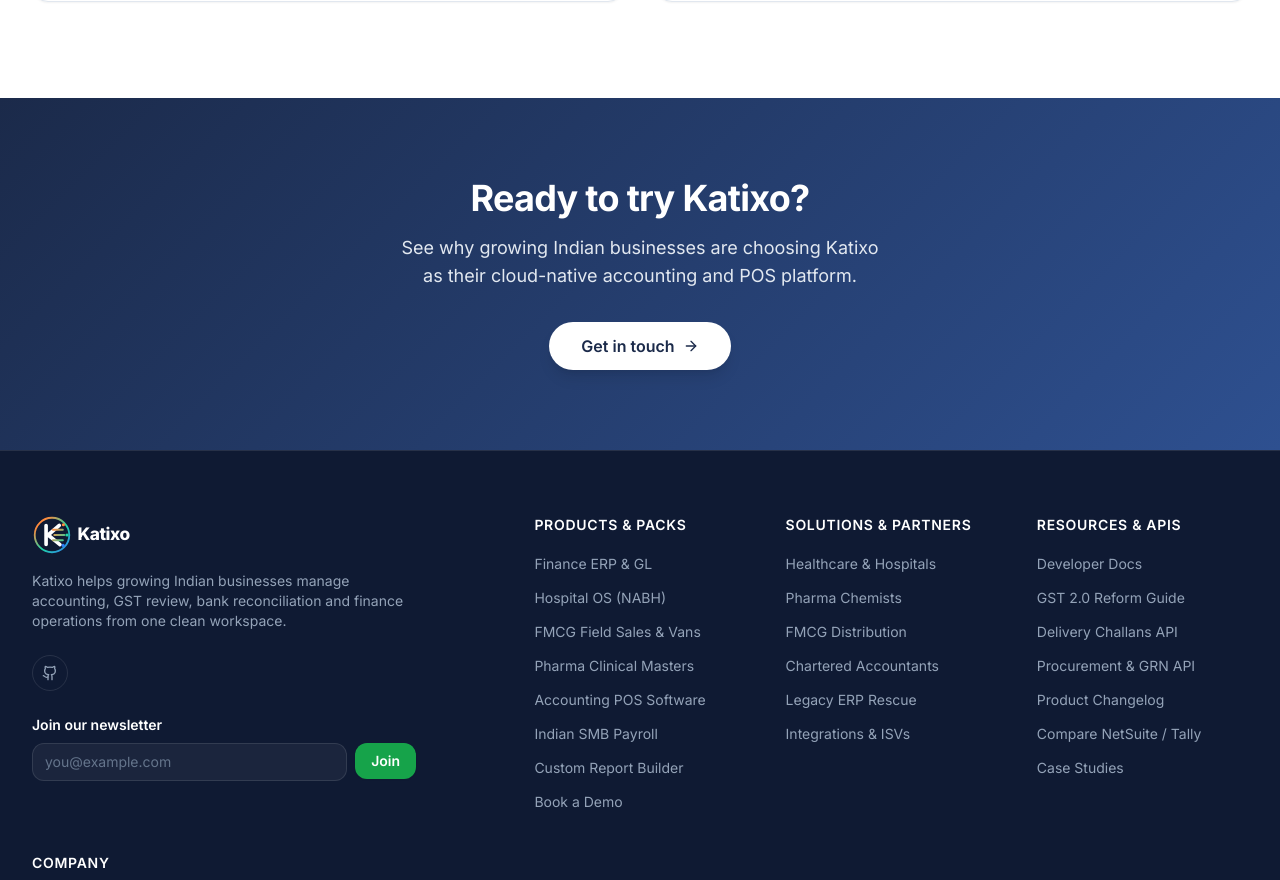
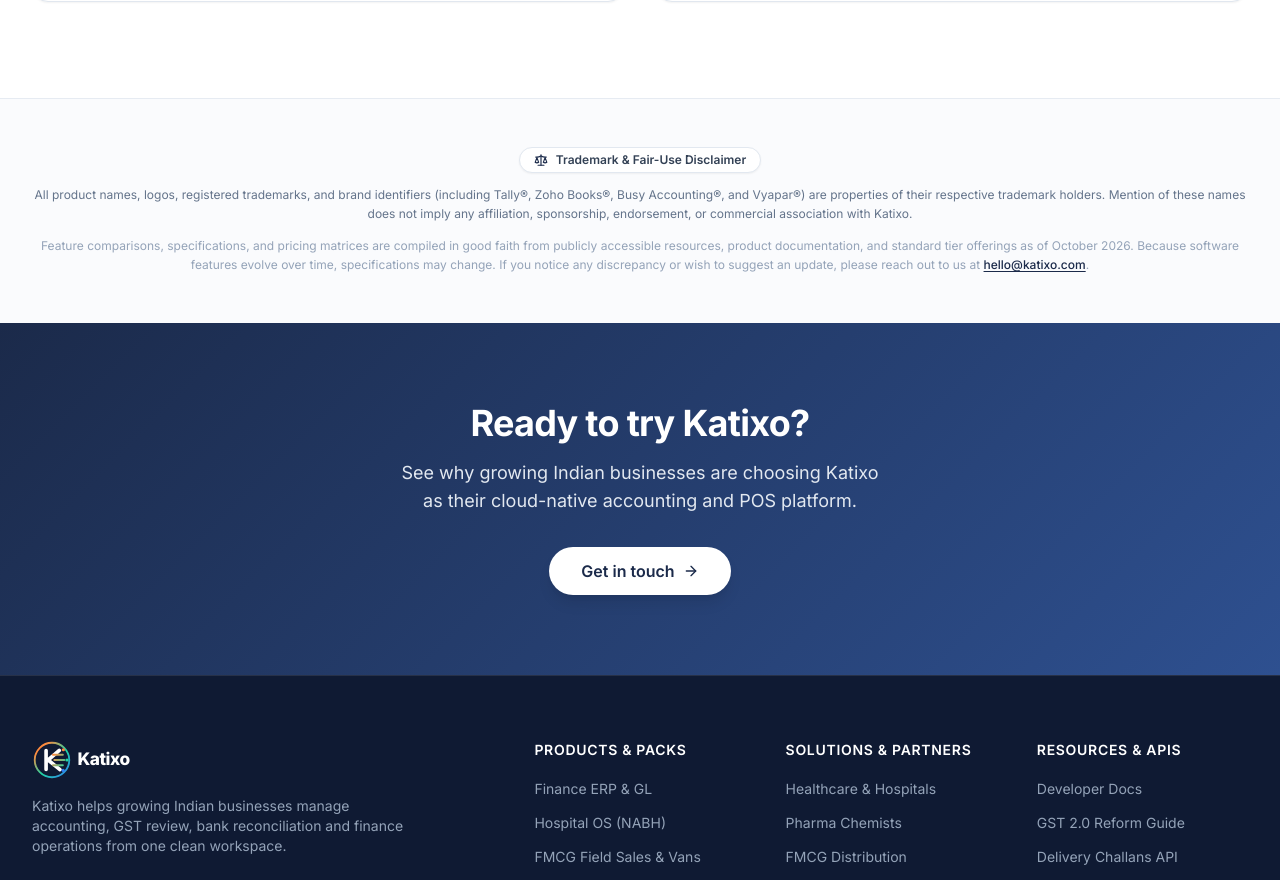
Before and after one commit to DileepJexpert/NexusAI-Technologies, a Next.js app: page /compare in a window 1280 px wide. Shown: the part 5598-6478 px from the top of the page. Built offline with nearby package versions, Linux system fonts and the light colour scheme; no server answers.

Commit message:
legal: add trademark and fair-use comparative disclaimer to compare page

```diff
--- a/app/compare/page.tsx
+++ b/app/compare/page.tsx
@@ -1,7 +1,7 @@
 import type { Metadata } from "next";
 import Link from "next/link";
 import { brand } from "@/lib/brand";
-import { Check, X, Minus, ArrowRight } from "lucide-react";
+import { Check, X, Minus, ArrowRight, Scale } from "lucide-react";
 import { SectionHeading } from "@/components/shared/SectionHeading";
 
 export const metadata: Metadata = {
@@ -309,6 +309,29 @@
         </section>
       ))}
 
+      {/* ---- Trademark & Fair-Use Legal Disclaimer ---- */}
+      <section className="border-t border-slate-200/80 bg-slate-50/70 py-12 text-slate-600 dark:border-slate-800 dark:bg-slate-900/40 dark:text-slate-400">
+        <div className="container-wide max-w-4xl text-center space-y-3">
+          <div className="inline-flex items-center justify-center gap-2 rounded-full border border-slate-200 bg-white px-3.5 py-1 text-xs font-semibold text-slate-700 shadow-sm dark:border-slate-700 dark:bg-slate-800 dark:text-slate-300">
+            <Scale className="h-3.5 w-3.5 text-primary" />
+            <span>Trademark & Fair-Use Disclaimer</span>
+          </div>
+          <p className="text-xs leading-relaxed text-slate-500">
+            All product names, logos, registered trademarks, and brand identifiers (including Tally®, Zoho Books®, Busy Accounting®, and Vyapar®) are properties of their respective trademark holders. Mention of these names does not imply any affiliation, sponsorship, endorsement, or commercial association with {brand.name}.
+          </p>
+          <p className="text-xs leading-relaxed text-slate-400">
+            Feature comparisons, specifications, and pricing matrices are compiled in good faith from publicly accessible resources, product documentation, and standard tier offerings as of October 2026. Because software features evolve over time, specifications may change. If you notice any discrepancy or wish to suggest an update, please reach out to us at{" "}
+            <Link
+              href="/contact"
+              className="font-medium text-primary underline underline-offset-2 hover:text-primary/80"
+            >
+              {brand.supportEmail}
+            </Link>
+            .
+          </p>
+        </div>
+      </section>
+
       {/* ---- CTA ---- */}
       <section className="gradient-primary py-20 text-white">
         <div className="container-wide text-center">
```
